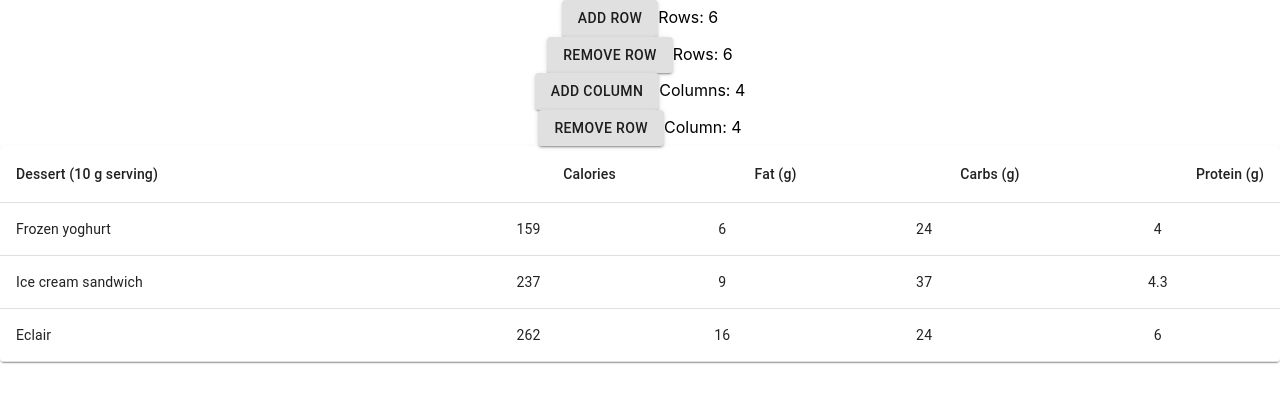
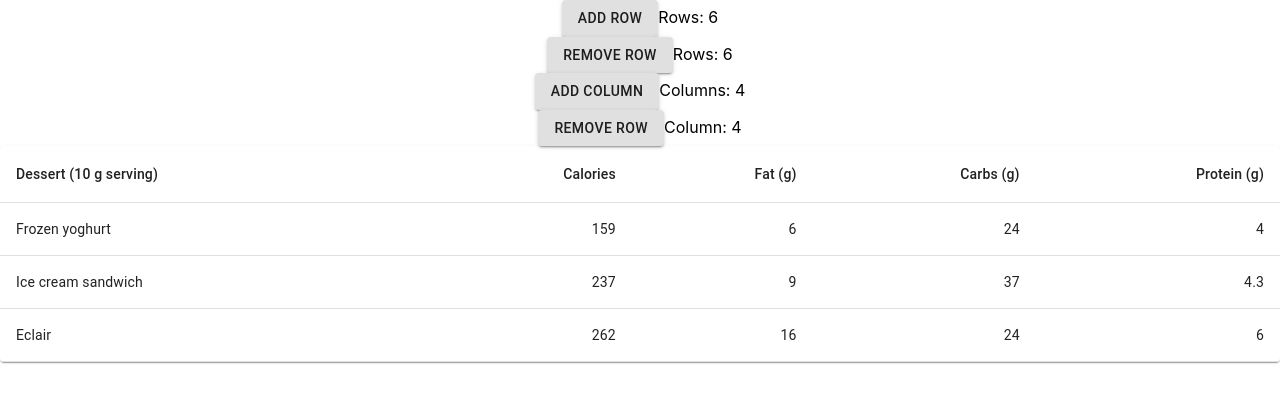
Before and after one commit to abxsantos/validawaree-frontend, a React (Create React App) app: page / in a window 1280 px wide. Shown: the top 402 px of the page. Built offline with nearby package versions, Linux system fonts and the light colour scheme.

Commit message:
Changes the orientation of cell to right

```diff
--- a/src/components/table/LinearityTable.js
+++ b/src/components/table/LinearityTable.js
@@ -57,7 +57,7 @@ function buildNewRowCells(row_set) {
             {cell_value}
           </TableCell>
         )
-      : cell_data.push(<TableCell align="center">{cell_value}</TableCell>);
+      : cell_data.push(<TableCell align="right">{cell_value}</TableCell>);
   });
   return cell_data;
 }
```
